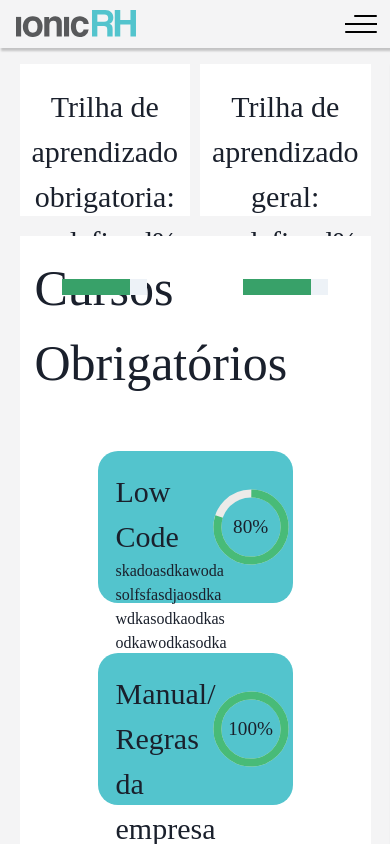
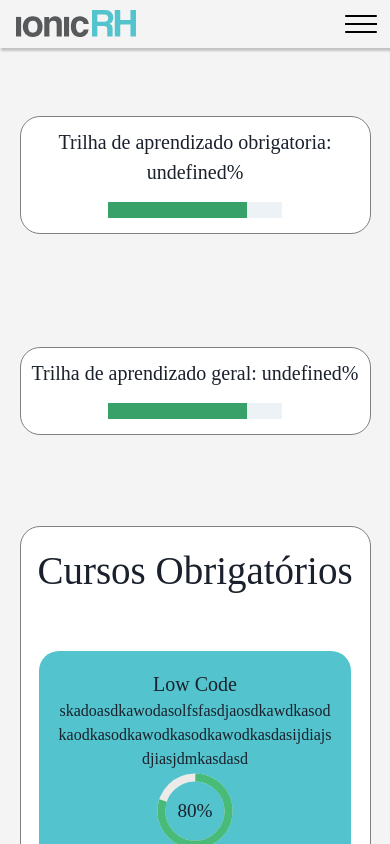
Before and after one commit to excalibur-coders/IONICRH, a React (Create React App) app in the folder ionic_rh_front/: page /Consultor in a window 390 px wide. Shown: the top 844 px of the page. Built offline with nearby package versions, Linux system fonts and the light colour scheme.

Commit message:
Responsividade tela do consultor

```diff
--- a/ionic_rh_front/src/components/Card_Cursos/styles.ts
+++ b/ionic_rh_front/src/components/Card_Cursos/styles.ts
@@ -9,6 +9,7 @@ export const Container = styled.div`
   height: 18vh;
   border-radius: 20px;
   margin: auto;
+  align-items: center;
   display: flex;
 
   .texto {
@@ -16,7 +17,7 @@ export const Container = styled.div`
 
     .tittle {
       h1 {
-        font-size: 30px;
+        font-size: 25px;
       }
 
       .desc {
@@ -31,4 +32,30 @@ export const Container = styled.div`
     align-items: center;
     justify-content: center;
   }
+
+  @media (max-width: 768px) {
+    width: 80vw;
+    height: 100%;
+    flex-direction: column;
+
+    .texto {
+      width: 100%;
+
+      .tittle {
+        h1 {
+          font-size: 20px;
+        }
+
+        .desc {
+          font-size: 5vw;
+        }
+      }
+
+      .test {
+        width: 100%;
+      }
+
+    }
+
+  }
 `;
--- a/ionic_rh_front/src/components/Consultor_nav/styles.ts
+++ b/ionic_rh_front/src/components/Consultor_nav/styles.ts
@@ -76,7 +76,7 @@ export const Navlist = styled.div`
     .nav_menu {
       box-shadow: 2px 2px 2px 1px rgba(0, 0, 0, 0.2);
       position: absolute;
-      top: 7vh;
+      top: 5vh;
       right: 0;
       width: 100%;
       height: 93vh;
@@ -122,7 +122,7 @@ export const Navlist = styled.div`
       }
 
       .bar::before {
-        width: 23px;
+        width: 32px;
         transform: translateY(-8px);
         right: 0;
       }
--- a/ionic_rh_front/src/components/RespBar/styles.ts
+++ b/ionic_rh_front/src/components/RespBar/styles.ts
@@ -121,7 +121,7 @@ export const Navlist = styled.div`
       }
 
       .bar::before {
-        width: 23px;
+        width: 32px;
         transform: translateY(-8px);
         right: 0;
       }
--- a/ionic_rh_front/src/pages/Consultor_Tela/styles.ts
+++ b/ionic_rh_front/src/pages/Consultor_Tela/styles.ts
@@ -18,9 +18,12 @@ export const Container = styled(Flex)`
       gap: 10px;
 
       .porcent_obrigatorio {
+        margin: auto;
+        border: 1px solid grey;
+        border-radius: 20px;
         background-color: white;
-        width: 50vw;
-        padding-top: 20px;
+        width: 90vw;
+        padding-top: 10px;
 
         h1 {
           text-align: center;
@@ -32,10 +35,14 @@ export const Container = styled(Flex)`
           margin: 15px auto;
         }
       }
+
       .porcent_geral {
+        border: 1px solid grey;
+        border-radius: 20px;
+        margin: auto;
         background-color: white;
-        width: 50vw;
-        padding-top: 20px;
+        width: 90vw;
+        padding-top: 10px;
 
         h1 {
           text-align: center;
@@ -51,75 +58,52 @@ export const Container = styled(Flex)`
 
     .cards {
       background-color: white;
-      margin-top: 20px;
+      margin-top: 40px;
       width: 90vw;
       display: flex;
       flex-direction: column;
       gap: 50px;
       padding: 15px;
+      text-align: center;
+      border: 1px solid grey;
+      border-radius: 20px;
 
       h2 {
         margin: 0 auto;
         font-size: 50px;
       }
     }
-  }
 
-  @media (max-width: 1260px) {
-    display: flex;
-    flex-direction: column;
-    .linha {
-      display: flex;
-      flex-direction: column;
-      height: 18vh;
-      width: 90vw;
-      gap: 10px;
+    @media (max-width: 768px) {
+      align-items: center;
+      justify-content: center;
 
-      .porcent_obrigatorio {
-        background-color: white;
-        width: 50vw;
-        padding-top: 20px;
+      .linha {
+        margin: auto;
+        flex-direction: column;
+        height: 50vh;
+        width: 90vw;
 
-        h1 {
-          text-align: center;
-          font-size: 20px;
-        }
+        .porcent_obrigatorio, .porcent_geral {
 
-        .test {
-          width: 50%;
-          margin: 15px auto;
+
+          h1{
+            font-size: 20px;
+          }
+
         }
       }
-      .porcent_geral {
-        background-color: white;
-        width: 50vw;
-        padding-top: 20px;
 
-        h1 {
-          text-align: center;
-          font-size: 20px;
-        }
+      .cards {
 
-        .test {
-          width: 50%;
-          margin: 15px auto;
+        h2{
+          font-size: 10vw;
         }
       }
+
     }
 
-    .cards {
-      background-color: white;
-      margin-top: 20px;
-      width: 90vw;
-      display: flex;
-      flex-direction: column;
-      gap: 50px;
-      padding: 15px;
+    }
 
-      h2 {
-        margin: 0 auto;
-        font-size: 35px;
-      }
-    }
-  }
+
 `;
```
